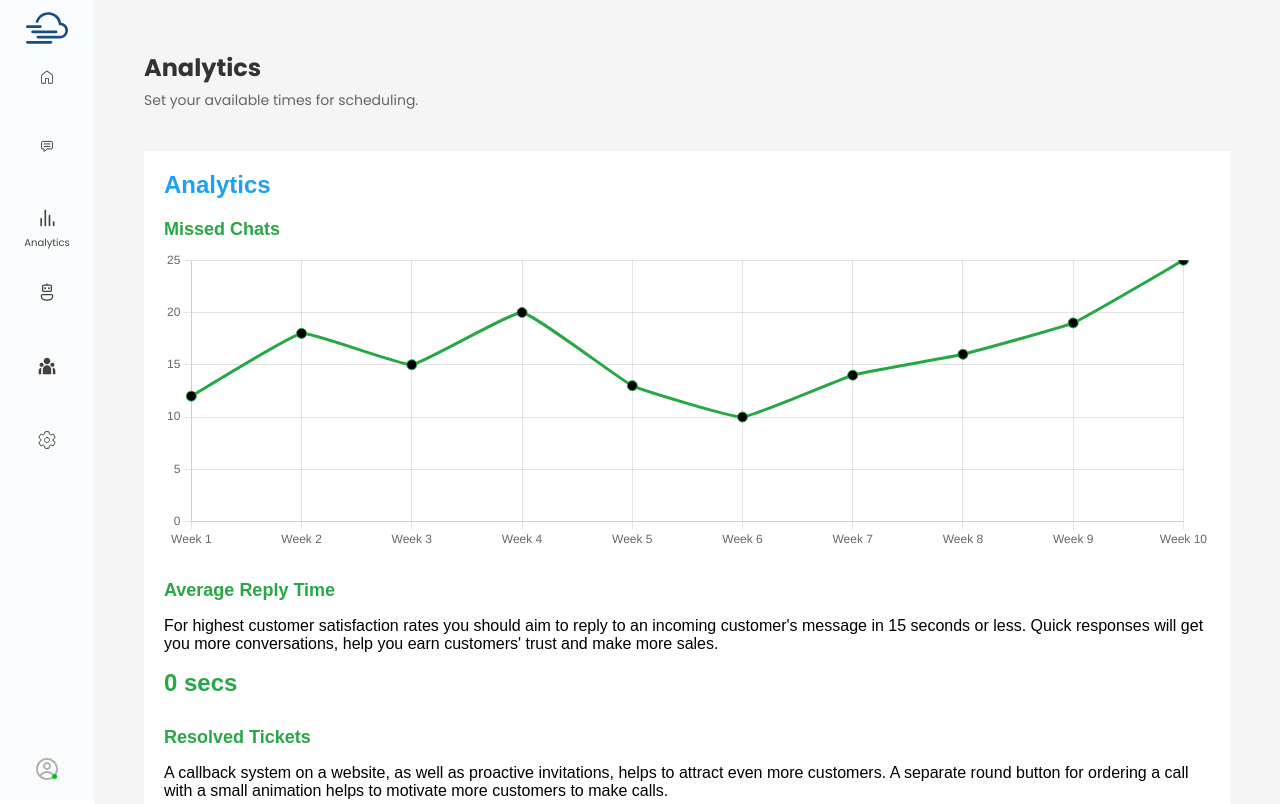
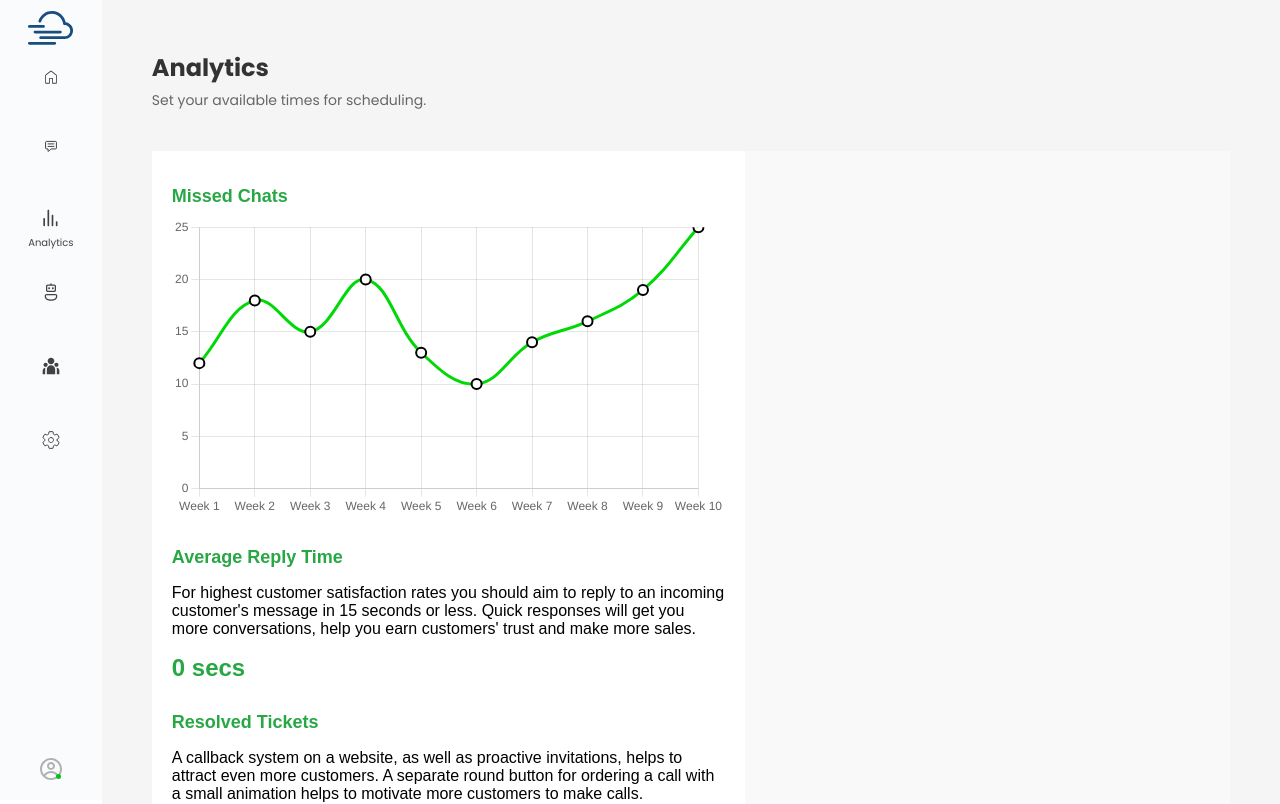
Before and after one commit to annuu1/hubly, a React (Vite) app in the folder frontend/: page /dashboard/analytics in a window 1280 px wide. Shown: the top 804 px of the page. Built offline with nearby package versions, Linux system fonts and the light colour scheme.

Commit message:
style: update Analytics component styling for improved chart visualization and layout

```diff
--- a/frontend/src/components/analytics/Analytics.jsx
+++ b/frontend/src/components/analytics/Analytics.jsx
@@ -10,17 +10,19 @@ const Analytics = () => {
       label: 'Missed Chats',
       data: [12, 18, 15, 20, 13, 10, 14, 16, 19, 25],
       fill: false,
-      borderColor: '#28a745',
-      tension: 0.1,
+      borderColor: '#00D907',
+      tension: 0.4,
       pointRadius: 5,
       pointHoverRadius: 7,
-      pointBackgroundColor: '#000',
+      pointBackgroundColor: '#fff',
+      pointBorderColor: '#000',
+      pointBorderWidth: 2,
     }],
   };
 
   const chartOptions = {
     responsive: true,
-    maintainAspectRatio: false, // Allow custom height
+    maintainAspectRatio: false,
     scales: {
       y: {
         beginAtZero: true,
@@ -31,9 +33,20 @@ const Analytics = () => {
     plugins: {
       legend: { display: false },
       tooltip: {
+        enabled: true,
+        position: 'nearest',
         callbacks: {
-          label: (context) => `${context.dataset.label}: ${context.raw}`,
+          title: function(tooltipItems) {
+            return 'Chats';
+          },
+          label: (context) => {
+            const label = context.dataset.label || '';
+            const value = context.raw;
+            return `${value} `;
+          },
         },
+        xAlign: 'center',
+      yAlign: 'bottom',
       },
     },
   };
@@ -42,7 +55,6 @@ const Analytics = () => {
     <div className={styles.analyticsContainer}>
       {/* Main Content */}
       <div className={styles.mainContent}>
-        <div className={styles.analyticsHeader}>Analytics</div>
         <div className={styles.section}>
           <h2 className={styles.sectionTitle}>Missed Chats</h2>
           <div className={styles.chartContainer}>
--- a/frontend/src/components/analytics/Analytics.module.css
+++ b/frontend/src/components/analytics/Analytics.module.css
@@ -23,7 +23,7 @@
   }
 
   .mainContent {
-    flex: 1;
+    width: 55%;
     padding: 20px;
     background: #fff;
   }
```
